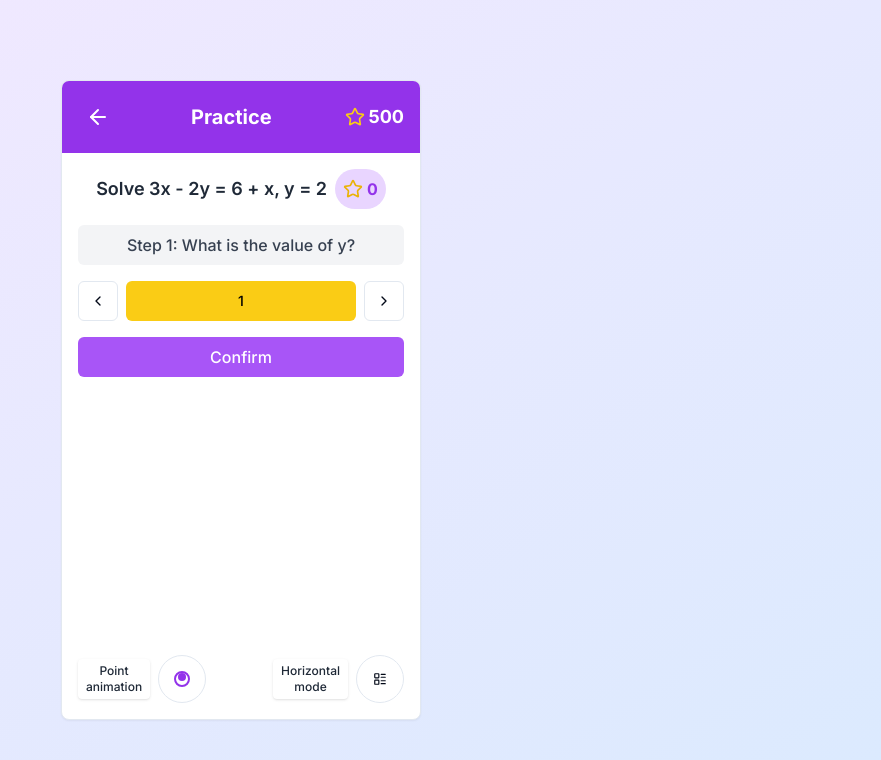
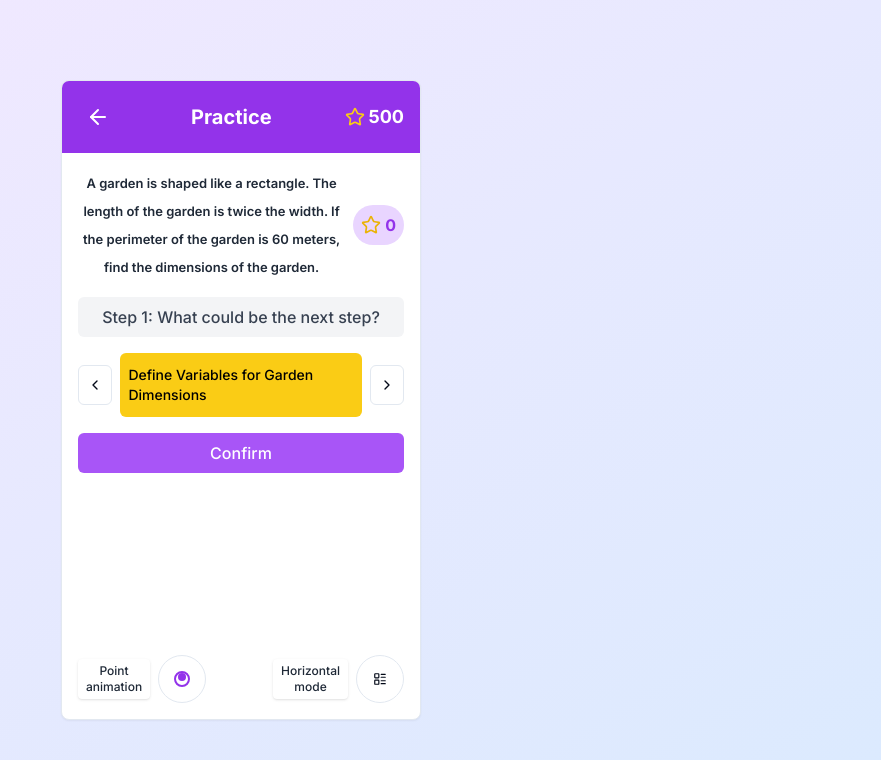
Before and after one commit to lchavasse/stimy-practice-points-test, a Next.js app: page / in a window 1280 px wide. Both pictures are taken after a click on the button 779 px from the left and 679 px from the top of the page. Shown: the top 760 px of the page, without its empty margins (399-1280 px from the left). Built offline with nearby package versions, Linux system fonts and the light colour scheme.

Commit message:
Update MathProblemSolver component

```diff
--- a/src/app/layout.tsx
+++ b/src/app/layout.tsx
@@ -5,8 +5,8 @@ import "./globals.css";
 const inter = Inter({ subsets: ["latin"] });
 
 export const metadata: Metadata = {
-  title: "Create Next App",
-  description: "Generated by create next app",
+  title: "Practice Points Test",
+  description: "",
 };
 
 export default function RootLayout({
--- a/src/components/MathProblemSolver.tsx
+++ b/src/components/MathProblemSolver.tsx
@@ -11,6 +11,152 @@ import { useSpring, animated } from 'react-spring'
 const ANIMATION_DURATION = 0.8 // in seconds
 
 const problems = [
+  {
+    question: "A garden is shaped like a rectangle. The length of the garden is twice the width. If the perimeter of the garden is 60 meters, find the dimensions of the garden.",
+    steps: [
+        {
+            instruction: "What could be the next step?",
+            options: [
+                "Define Variables for Garden Dimensions",
+                "Identify the Area of the Garden",
+                "Calculate the Total Cost of Gardening Supplies",
+                "Determine the Type of Soil Needed for the Garden"
+            ],
+            correctAnswer: "Define Variables for Garden Dimensions"
+        },
+        {
+            instruction: "Define Variables for Garden Dimensions",
+            options: [
+                "Let \\( w \\) be the width of the garden in meters. Then, the length \\( l = 2w \\) in meters.",
+                "Let \\( w \\) be the length of the garden in meters. Then, the width \\( l = 2w \\) in meters.",
+                "Let \\( w \\) be the area of the garden in square meters. Then, the length \\( l = 2w \\) in meters.",
+                "Let \\( w \\) be the height of the garden in meters. Then, the length \\( l = 2w \\) in meters."
+            ],
+            correctAnswer: "Let \\( w \\) be the width of the garden in meters. Then, the length \\( l = 2w \\) in meters."
+        },
+        {
+            instruction: "What could be the next step?",
+            options: [
+                "Present the Perimeter Formula for a Rectangle",
+                "Explain the Benefits of Gardening",
+                "Discuss Different Types of Plants for a Garden",
+                "Outline the Tools Needed for Garden Maintenance"
+            ],
+            correctAnswer: "Present the Perimeter Formula for a Rectangle"
+        },
+        {
+            instruction: "Present the Perimeter Formula for a Rectangle",
+            options: [
+                "\\[ P = 2(l + w) \\]",
+                "\\[ P = 2(l - w) \\]",
+                "\\[ P = l + w \\]",
+                "\\[ P = 4l \\]"
+            ],
+            correctAnswer: "\\[ P = 2(l + w) \\]"
+        },
+        {
+            instruction: "What could be the next step?",
+            options: [
+                "Substitute Known Values into the Perimeter Formula",
+                "Assume a Different Perimeter for the Garden",
+                "Calculate the Volume of the Garden",
+                "Estimate the Time Required for Garden Maintenance"
+            ],
+            correctAnswer: "Substitute Known Values into the Perimeter Formula"
+        },
+        {
+            instruction: "Substitute Known Values into the Perimeter Formula",
+            options: [
+                "\\[ 60 = 2(2w + w) \\]",
+                "60 = 2(2w - w)",
+                "60 = 2(2w + 2w)",
+                "60 = 2(3w + w)"
+            ],
+            correctAnswer: "\\[ 60 = 2(2w + w) \\]"
+        },
+        {
+            instruction: "What could be the next step?",
+            options: [
+                "Simplify the Equation",
+                "Convert the Perimeter into Area Units",
+                "Introduce a New Variable for Garden Height",
+                "Evaluate the Cost of Garden Maintenance per Meter"
+            ],
+            correctAnswer: "Simplify the Equation"
+        },
+        {
+            instruction: "Simplify the Equation",
+            options: [
+                "\\[ 60 = 2(3w) \\]",
+                "60 = 2(2w + w)",
+                "60 = 2(3w + 2w)",
+                "60 = 2(2w - 2w)"
+            ],
+            correctAnswer: "\\[ 60 = 2(3w) \\]"
+        },
+        {
+            instruction: "What could be the next step?",
+            options: [
+                "Further Simplify the Equation",
+                "Introduce a New Variable for Garden Width",
+                "Calculate the Total Height of the Garden",
+                "Convert the Equation into a Graphical Representation"
+            ],
+            correctAnswer: "Further Simplify the Equation"
+        },
+        {
+            instruction: "Further Simplify the Equation",
+            options: [
+                "\\[ 60 = 6w \\]",
+                "60 = 3w",
+                "60 = 12w",
+                "60 = 4w"
+            ],
+            correctAnswer: "\\[ 60 = 6w \\]"
+        },
+        {
+            instruction: "What could be the next step?",
+            options: [
+                "Solve for Width 'w'",
+                "Determine the Time Needed to Plant the Garden",
+                "Estimate the Height of the Garden's Fencing",
+                "Calculate the Total Number of Plants Required for the Garden"
+            ],
+            correctAnswer: "Solve for Width 'w'"
+        },
+        {
+            instruction: "Solve for Width 'w'",
+            options: [
+                "\\[ w = \\frac{60}{6} = 10 \\text{ meters} \\]",
+                "w = \frac{60}{5} = 12 \text{ meters}",
+                "w = \frac{60}{4} = 15 \text{ meters}",
+                "w = \frac{60}{8} = 7.5 \text{ meters}"
+            ],
+            correctAnswer: "\\[ w = \\frac{60}{6} = 10 \\text{ meters} \\]"
+        },
+        {
+            instruction: "What could be the next step?",
+            options: [
+                "Calculate the Length 'l'",
+                "Determine the Total Weight of the Garden Soil",
+                "Calculate the Amount of Fertilizer Needed for the Garden",
+                "Estimate the Growth Rate of Plants in the Garden"
+            ],
+            correctAnswer: "Calculate the Length 'l'"
+        },
+        {
+            instruction: "Calculate the Length 'l'",
+            options: [
+                "\\[ l = 2w = 2 \\times 10 = 20 \\text{ meters} \\]",
+                "l = 2w = 2 \times 5 = 10 \\text{ meters}",
+                "l = 2w = 2 \times 15 = 30 \\text{ meters}",
+                "l = 2w = 2 \\times 8 = 16 \\text{ meters}"
+            ],
+            correctAnswer: "\\[ l = 2w = 2 \\times 10 = 20 \\text{ meters} \\]"
+        }
+    ]
+},
+
   {
     question: "Solve 3x - 2y = 6 + x, y = 2",
     steps: [
@@ -139,12 +285,16 @@ export default function Component() {
   const [questionPoints, setQuestionPoints] = useState(0)
   const [prevQuestionPoints, setPrevQuestionPoints] = useState(0)
   const instructionRef = useRef<HTMLDivElement>(null)
+  const [instructionFontSize, setInstructionFontSize] = useState(16) // Start with 16px font size
   const [useSpringAnimation, setUseSpringAnimation] = useState(true)
   const [pendingPoints, setPendingPoints] = useState(0)
   const [isAnimating, setIsAnimating] = useState(false)
   const [showCounter, setShowCounter] = useState(true)
   const [showCompletionStars, setShowCompletionStars] = useState(false)
   const [showFloatingPoints, setShowFloatingPoints] = useState(false)
+  const [instructionHeight, setInstructionHeight] = useState('auto')
+  const [questionFontSize, setQuestionFontSize] = useState(18) // Start with 18px font size for the question
+  const questionRef = useRef<HTMLDivElement>(null)
 
   const ANIMATION_DELAY = 0.2 // in seconds (unchanged)
 
@@ -310,6 +460,38 @@ export default function Component() {
     config: { duration: 1500 }, // increased from 1000 to 1500 milliseconds
   })
 
+  useEffect(() => {
+    const adjustQuestionSize = () => {
+      if (questionRef.current) {
+        const element = questionRef.current;
+        const maxHeight = 48; // Maximum height for two lines (adjust as needed)
+
+        // Reset font size to default
+        element.style.fontSize = '18px';
+        setQuestionFontSize(18);
+
+        // Force a reflow to get accurate scrollHeight
+        void element.offsetHeight;
+
+        // Check if content overflows
+        if (element.scrollHeight > maxHeight) {
+          // Gradually decrease font size until it fits
+          let fontSize = 17;
+          while (element.scrollHeight > maxHeight && fontSize > 12) {
+            element.style.fontSize = `${fontSize}px`;
+            setQuestionFontSize(fontSize);
+            fontSize--;
+
+            // Force a reflow to get accurate scrollHeight
+            void element.offsetHeight;
+          }
+        }
+      }
+    };
+
+    adjustQuestionSize();
+  }, [problemIndex]);
+
   return (
     <div className="w-full h-screen flex items-center justify-center bg-gradient-to-br from-purple-100 to-blue-100 dark:from-purple-900 dark:to-blue-900">
       <Card className="w-[360px] h-[640px] overflow-hidden flex flex-col relative card">
@@ -326,7 +508,16 @@ export default function Component() {
           </div>
         </div>
         <CardContent className="flex-grow overflow-y-auto space-y-4 relative p-4">
-          <div className="text-lg font-semibold text-center text-gray-800 dark:text-gray-200 flex items-center justify-center">
+          <div
+            ref={questionRef}
+            className="text-lg font-semibold text-center text-gray-800 dark:text-gray-200 flex items-center justify-center"
+            style={{
+              fontSize: `${questionFontSize}px`,
+              minHeight: '48px', // Ensure space for up to two lines
+              display: 'flex',
+              alignItems: 'center',
+            }}
+          >
             {problem.question}
             {showCounter && (
               <motion.div
@@ -374,10 +565,7 @@ export default function Component() {
 
           {!isCompleted ? (
             <>
-              <div
-                ref={instructionRef}
-                className="text-base font-medium text-center text-gray-700 dark:text-gray-300 bg-gray-100 dark:bg-gray-700 p-2 rounded-md relative"
-              >
+              <div className="text-base font-medium text-center text-gray-700 dark:text-gray-300 bg-gray-100 dark:bg-gray-700 p-2 rounded-md relative">
                 Step {currentStep + 1}: {problem.steps[currentStep].instruction}
                 {showFloatingPoints && (
                   <FloatingPoints x={animationPosition.x} y={animationPosition.y} />
@@ -398,7 +586,7 @@ export default function Component() {
                       className="w-full"
                     >
                       <Button
-                        className={`w-full text-sm py-3 ${
+                        className={`w-full text-sm py-3 px-2 h-auto whitespace-normal ${
                           selectedAnswer === problem.steps[currentStep].options[currentOptionIndex]
                             ? isCorrect
                               ? 'bg-green-500 hover:bg-green-600'
@@ -408,7 +596,9 @@ export default function Component() {
                         onClick={(event) => handleAnswer(problem.steps[currentStep].options[currentOptionIndex], event)}
                         disabled={isCorrect === true}
                       >
-                        {problem.steps[currentStep].options[currentOptionIndex]}
+                        <span className="block text-left">
+                          {problem.steps[currentStep].options[currentOptionIndex]}
+                        </span>
                       </Button>
                     </motion.div>
                   </div>
@@ -421,7 +611,7 @@ export default function Component() {
                   {problem.steps[currentStep].options.map((option, index) => (
                     <motion.div key={index} whileHover={{ scale: 1.02 }} whileTap={{ scale: 0.98 }}>
                       <Button
-                        className={`w-full text-sm py-3 ${
+                        className={`w-full text-sm py-3 px-2 h-auto whitespace-normal ${
                           selectedAnswer === option
                             ? isCorrect
                               ? 'bg-green-500 hover:bg-green-600'
@@ -431,7 +621,9 @@ export default function Component() {
                         onClick={(event) => handleAnswer(option, event)}
                         disabled={isCorrect === true}
                       >
-                        {option}
+                        <span className="block text-left" style={{ textAlign: 'center'}}>
+                          {option}
+                        </span>
                       </Button>
                     </motion.div>
                   ))}
@@ -440,7 +632,7 @@ export default function Component() {
               {isHorizontalMode && (
                 <Button
                   onClick={handleConfirm}
-                  className="w-full text-base py-3 bg-purple-500 hover:bg-purple-600 text-white"
+                  className="w-full text-base py-3 px-6 bg-purple-500 hover:bg-purple-600 text-white"
                   disabled={isCorrect === true}
                 >
                   Confirm
```
